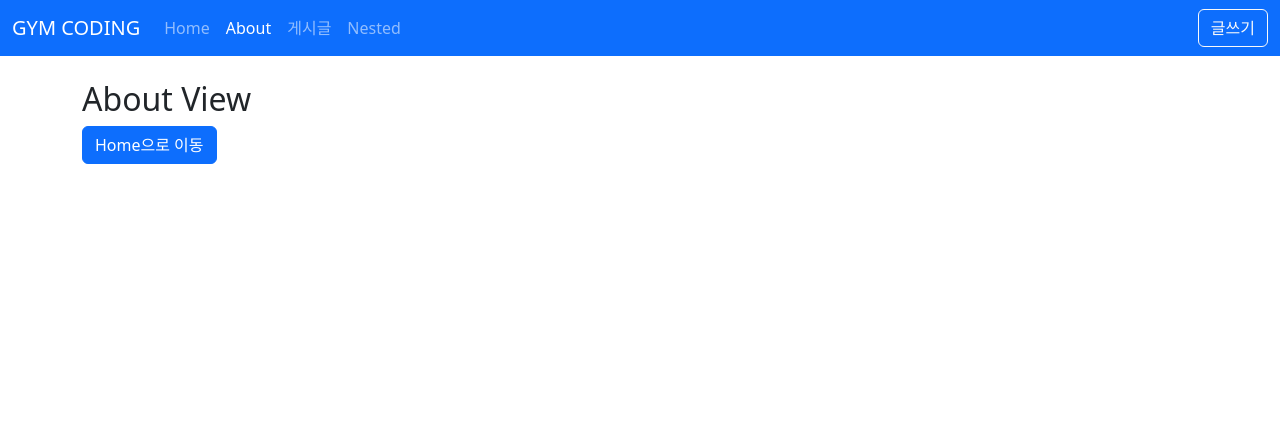
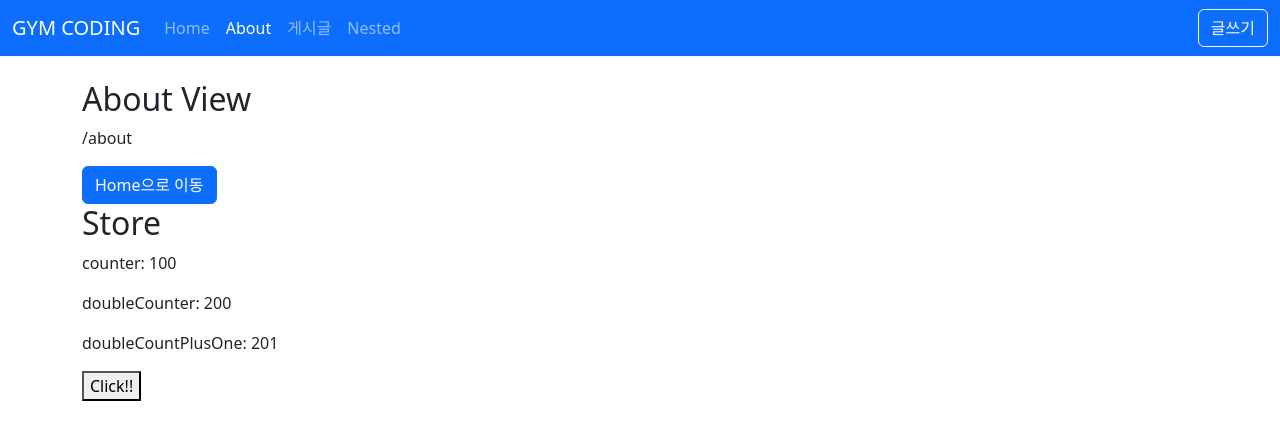
Before and after one commit to black-pepper/Vue-Study, a Vue app in the folder vue3 완벽 마스터/vue3-posts/: page /about in a window 1280 px wide. Shown: the top 440 px of the page. Built offline with nearby package versions, Linux system fonts and the light colour scheme.

Commit message:
Alert Store 만들기

```diff
--- a/vue3 완벽 마스터/vue3-posts/package.json
+++ b/vue3 완벽 마스터/vue3-posts/package.json
@@ -17,6 +17,7 @@
     "bootstrap": "^5.3.3",
     "bootstrap-icons": "^1.11.3",
     "dayjs": "^1.11.13",
+    "pinia": "^2.3.0",
     "vue": "^3.5.13",
     "vue-router": "^4.5.0"
   },
--- a/vue3 완벽 마스터/vue3-posts/src/App.vue
+++ b/vue3 완벽 마스터/vue3-posts/src/App.vue
@@ -1,14 +1,12 @@
 <script setup>
 import TheHeader from '@/layouts/TheHeader.vue'
 import TheView from '@/layouts/TheView.vue'
-import { useAlert } from './coposable/alertjs'
-const { alerts } = useAlert()
 </script>
 
 <template>
   <TheHeader></TheHeader>
   <TheView></TheView>
-  <AppAlert :items="alerts" />
+  <AppAlert />
 </template>
 
 <style scoped></style>
--- a/vue3 완벽 마스터/vue3-posts/src/components/app/AppAlert.vue
+++ b/vue3 완벽 마스터/vue3-posts/src/components/app/AppAlert.vue
@@ -3,7 +3,7 @@
   <div class="app-alert">
     <TransitionGroup name="slide">
       <div
-        v-for="({ message, type }, index) in items"
+        v-for="({ message, type }, index) in alerts"
         :key="index"
         class="alert"
         :class="typeStyle(type)"
@@ -17,9 +17,9 @@
 </template>
 
 <script setup>
-defineProps({
-  items: Array,
-})
+import { useAlert } from '@/coposable/alertjs'
+
+const { alerts } = useAlert()
 const typeStyle = (type) => (type === 'error' ? 'alert-danger' : 'alert-primary')
 // import { computed } from 'vue'
 // const props = defineProps({
--- a/vue3 완벽 마스터/vue3-posts/src/coposable/alertjs.js
+++ b/vue3 완벽 마스터/vue3-posts/src/coposable/alertjs.js
@@ -1,14 +1,9 @@
-import { ref } from 'vue'
+import { useAlertStore } from '@/stores/alert'
+import { storeToRefs } from 'pinia'
 
-const alerts = ref([])
 export function useAlert() {
-  const vAlert = (message, type = 'error') => {
-    alerts.value.push({ message, type })
-    setTimeout(() => {
-      alerts.value.shift()
-    }, 2000)
-  }
-  const vSuccess = (message) => vAlert(message, 'success')
+  const { alerts } = storeToRefs(useAlertStore())
+  const { vAlert, vSuccess } = useAlertStore()
   return {
     alerts,
     vAlert,
--- a/vue3 완벽 마스터/vue3-posts/src/main.js
+++ b/vue3 완벽 마스터/vue3-posts/src/main.js
@@ -11,6 +11,7 @@
 // import focus from './directives/focus'
 import globalDirectives from './plugins/global-directives'
 import dayjs from './plugins/dayjs'
+import { createPinia } from 'pinia'
 
 const app = createApp(App)
 // app.directive('focus', focus)
@@ -21,4 +22,5 @@
 app.use(router)
 app.use(person, { name: '홍길동' })
 app.use(dayjs)
+app.use(createPinia())
 app.mount('#app')
--- /dev/null
+++ b/vue3 완벽 마스터/vue3-posts/src/stores/alert.js
@@ -0,0 +1,18 @@
+import { defineStore } from 'pinia'
+
+export const useAlertStore = defineStore('alert', {
+  state: () => ({
+    alerts: [],
+  }),
+  actions: {
+    vAlert(message, type = 'error') {
+      this.alerts.push({ message, type })
+      setTimeout(() => {
+        this.alerts.value.shift()
+      }, 2000)
+    },
+    vSuccess(message) {
+      this.vAlert(message, 'success')
+    },
+  },
+})
--- /dev/null
+++ b/vue3 완벽 마스터/vue3-posts/src/stores/counter.js
@@ -0,0 +1,18 @@
+import { defineStore } from 'pinia'
+
+export const useCounterStroe = defineStore('counter', {
+  state: () => ({
+    counter: 1,
+  }),
+  getters: {
+    doubleCount: (state) => state.counter * 2,
+    doubleCountPlusOne() {
+      return this.doubleCount + 1 //일반 함수 사용
+    },
+  },
+  actions: {
+    increment() {
+      this.counter++ //일반 함수 사용
+    },
+  },
+})
--- a/vue3 완벽 마스터/vue3-posts/src/views/AboutView.vue
+++ b/vue3 완벽 마스터/vue3-posts/src/views/AboutView.vue
@@ -1,10 +1,28 @@
 <template>
   <div>
     <h2>About View</h2>
+    <p>{{ $route.path }}</p>
     <button class="btn btn-primary" @click="$router.push('/')">Home으로 이동</button>
+    <h2>Store</h2>
+    <p>counter: {{ counter }}</p>
+    <p>doubleCounter: {{ doubleCount }}</p>
+    <p>doubleCountPlusOne: {{ doubleCountPlusOne }}</p>
+    <button @click="increment()">Click!!</button>
   </div>
 </template>
 
-<script setup></script>
+<script setup>
+import { useCounterStroe } from '@/stores/counter'
+import { storeToRefs } from 'pinia'
+import { useRoute } from 'vue-router'
+
+const route = useRoute()
+console.log('route.path: ', route.path)
+
+const store = useCounterStroe()
+const { counter, doubleCount, doubleCountPlusOne } = storeToRefs(store) //state, getters
+const { increment } = store //actions
+counter.value = 100
+</script>
 
 <style></style>
```
Also changed, not shown: 1 other file (tests, documents, lock files or other folders).
